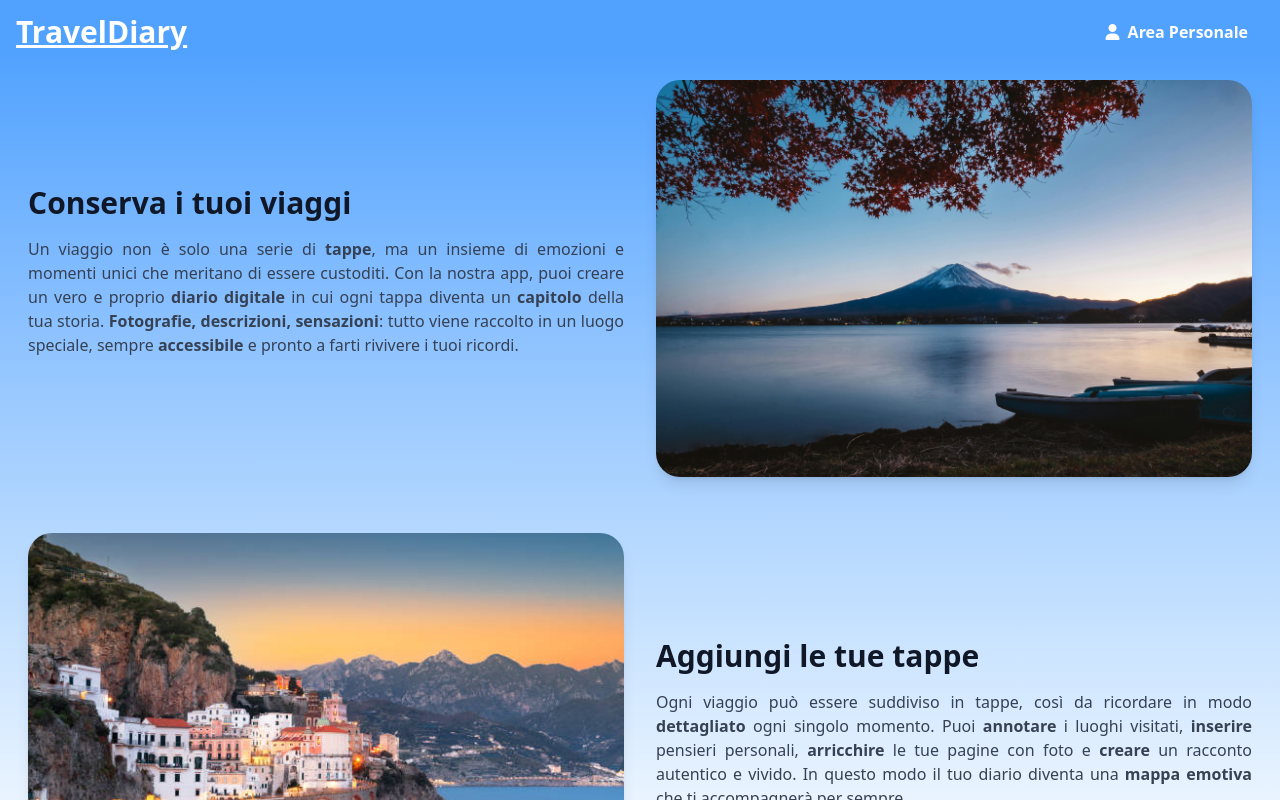
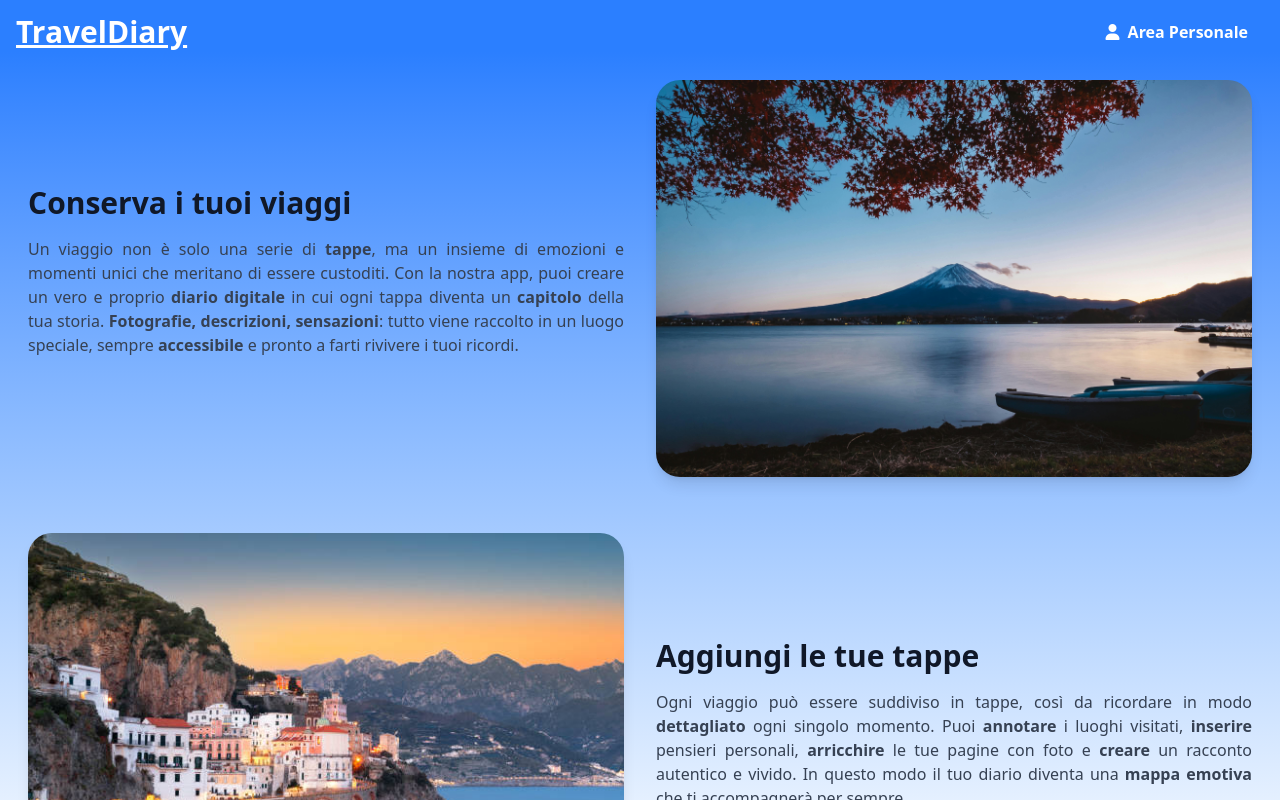
Before and after one commit to albertostizzoli/fastapi-react-travelapp, a React (Vite) app in the folder frontend/: page / in a window 1280 px wide. Built offline with nearby package versions, Linux system fonts and the light colour scheme.

Commit message:
change color

```diff
--- a/frontend/src/components/Header.jsx
+++ b/frontend/src/components/Header.jsx
@@ -53,7 +53,7 @@ function Header() {
   return (
     <nav
       className={`hidden sm:flex pt-3 pe-4 ps-4 gap-4 justify-between items-center
-        ${isHome ? "bg-blue-400 text-white" : "bg-transparent text-white"}`}>
+        ${isHome ? "bg-blue-500 text-white" : "bg-transparent text-white"}`}>
       <h1 className="font-bold text-3xl underline">TravelDiary</h1>
       <div className="flex gap-6">
         {isHome && (
--- a/frontend/src/components/Modals/LoginModal.jsx
+++ b/frontend/src/components/Modals/LoginModal.jsx
@@ -43,7 +43,7 @@ function LoginModal({ isOpen, onClose, selectedInterests, toggleInterest }) {
                                                 key={experience}
                                                 onClick={() => toggleInterest(experience)}
                                                 className={`font-semibold flex items-center justify-center text-center gap-2 px-3 py-2 rounded-full cursor-pointer text-sm transition-all border border-white/30 hover:scale-105 ${selectedInterests.includes(experience)
-                                                    ? "bg-gradient-to-r from-orange-400 to-pink-400 text-black shadow-lg"
+                                                    ? "bg-gradient-to-r from-orange-400 to-rose-400 text-black shadow-lg"
                                                     : "bg-white/20 text-white hover:bg-white/30 shadow-md"
                                                     }`}
                                             >
--- a/frontend/src/components/Sidebar.jsx
+++ b/frontend/src/components/Sidebar.jsx
@@ -61,7 +61,7 @@ function Sidebar() {
     <div className="sm:hidden">
       {/* Navbar mobile */}
       <nav
-        className={`p-4 flex justify-between items-center ${isHome ? "bg-blue-400 text-white" : "bg-transparent text-white"
+        className={`p-4 flex justify-between items-center ${isHome ? "bg-blue-500 text-white" : "bg-transparent text-white"
           }`}>
         <button
           onClick={toggleSidebar}
--- a/frontend/src/index.css
+++ b/frontend/src/index.css
@@ -46,10 +46,10 @@
 }
 
 .scrollbar-home::-webkit-scrollbar-track {
-  background: linear-gradient(180deg, rgb(96, 165, 250),white, rgba(255, 140, 29, 0.8));
+  background: linear-gradient(180deg, rgb(59, 130, 246),white, rgba(249, 115, 22, 0.8));
 }
 
 .scrollbar-home::-webkit-scrollbar-thumb {
-  background: linear-gradient(180deg, rgb(81, 162, 255),white, rgba(255, 140, 29, 0.8));
+  background: linear-gradient(180deg, rgb(59, 130, 246),white, rgba(249, 115, 22, 0.8));
   border-radius: 20px;
 }
--- a/frontend/src/pages/ChatAI.jsx
+++ b/frontend/src/pages/ChatAI.jsx
@@ -40,7 +40,7 @@ function ChatAI() {
                     <div key={i} className={`flex ${m.role === "user" ? "justify-end" : "justify-start"}`}>
                         <div
                             className={`px-5 py-3 rounded-2xl shadow-sm transition-all duration-300 max-w-[75%] ${m.role === "user"
-                                ? "bg-gradient-to-r from-blue-600 to-blue-400 text-white rounded-br-none"
+                                ? "bg-gradient-to-r from-blue-500 to-cyan-500 hover:from-blue-400 hover:to-cyan-400 text-white rounded-br-none"
                                 : "bg-white/80 text-gray-900 backdrop-blur-md border border-gray-200 rounded-bl-none"
                                 }`}>
                             {m.text}
@@ -60,7 +60,7 @@ function ChatAI() {
                 />
                 <button
                     onClick={sendMessage}
-                    className="bg-gradient-to-r from-blue-500 to-blue-600 hover:from-blue-600 hover:to-blue-700 text-white px-5 py-3 rounded-full font-medium shadow-lg transition-transform transform hover:scale-105">
+                    className="bg-gradient-to-r from-blue-500 to-cyan-500 hover:from-blue-400 hover:to-cyan-400 text-white px-5 py-3 rounded-full font-medium shadow-lg transition-transform transform hover:scale-105">
                     Invia
                 </button>
             </div>
--- a/frontend/src/pages/HomePage.jsx
+++ b/frontend/src/pages/HomePage.jsx
@@ -66,7 +66,7 @@ function HomePage() {
     };
 
     return (
-        <div className="bg-gradient-to-b from-blue-400 via-white to-orange-400 font-sans overflow-y-auto overflow-x-hidden scrollbar-home">
+        <div className="bg-gradient-to-b from-blue-500 via-white to-orange-500 font-sans overflow-y-auto overflow-x-hidden scrollbar-home">
             {/* Section 1 */}
             <section className="grid grid-cols-1 md:grid-cols-2 gap-8 p-7 items-center">
                 <div>
--- a/frontend/src/pages/LoginRegisterPage.jsx
+++ b/frontend/src/pages/LoginRegisterPage.jsx
@@ -139,36 +139,43 @@ function LoginRegisterPage() {
         className="
         flex-1 flex flex-col items-center justify-center
         bg-[url('/images/amalfi.jpg')] bg-cover bg-center
-        md:bg-gradient-to-b md:from-blue-400 md:via-white md:to-orange-400">
+        md:bg-gradient-to-b md:from-blue-500 md:via-white md:to-orange-500">
 
         {/* Contenitore logo */}
-        <div className="flex flex-col items-center mb-6">
+        <div className="flex flex-col items-center">
           <img
             src="/images/logo.png"
             alt="Logo TravelDiary"
-            className="w-40 h-40 object-contain drop-shadow-[0_0_20px_rgba(255,255,255,0.5)]"
+            className="w-55 h-55 object-contain drop-shadow-[0_0_20px_rgba(255,255,255,0.5)]"
           />
         </div>
 
         {/* Toggle Login/Registrati */}
-        <div className="relative flex mb-6 bg-white/20 backdrop-blur-lg border border-white/30 p-1 rounded-full w-64 shadow-md">
+        <div className="relative flex mb-6 bg-white/20 backdrop-blur-lg border border-white/30 p-1 rounded-full w-64 shadow-md transition-all duration-300 ease-in-out">
           <motion.div
             layout
             transition={{ type: "spring", stiffness: 300, damping: 30 }}
-            className={`absolute top-1 bottom-1 w-1/2 rounded-full bg-gradient-to-r from-orange-400 to-pink-400 shadow-md ${isLogin ? "left-1" : "right-1"}`}
+            className={`absolute top-1 bottom-1 w-1/2 rounded-full shadow-md ${isLogin
+                ? "bg-gradient-to-r from-orange-400 to-rose-500 left-1"
+                : "bg-gradient-to-r from-rose-500 to-orange-400 right-1"
+              }`}
           />
 
           <button
             onClick={() => setIsLogin(true)}
-            className={`cursor-pointer relative z-10 flex-1 text-center py-2 rounded-full font-semibold transition ${isLogin ? "text-gray-900" : "text-white"}`}>
+            className={`cursor-pointer relative z-10 flex-1 text-center py-2 rounded-full font-semibold transition ${isLogin ? "text-gray-900" : "text-white"
+              }`}>
             Login
           </button>
+
           <button
             onClick={() => setIsLogin(false)}
-            className={`cursor-pointer relative z-10 flex-1 text-center py-2 rounded-full font-semibold transition ${!isLogin ? "text-gray-900" : "text-white"}`}>
+            className={`cursor-pointer relative z-10 flex-1 text-center py-2 rounded-full font-semibold transition ${!isLogin ? "text-gray-900" : "text-white"
+              }`}>
             Registrati
           </button>
         </div>
+
 
         {/* Form di Login e di Registrazione */}
         <AnimatePresence mode="wait">
@@ -306,7 +313,7 @@ function LoginRegisterPage() {
                 <button
                   type="button"
                   onClick={() => setIsModalOpen(true)}
-                  className="flex-1 font-semibold px-4 py-2 flex items-center justify-center bg-gradient-to-r from-orange-500 to-pink-400 hover:from-orange-400 hover:to-pink-300 text-white rounded-full shadow-lg hover:scale-105 transition cursor-pointer">
+                  className="flex-1 font-semibold px-4 py-2 flex items-center justify-center bg-gradient-to-r from-orange-500 to-rose-400 hover:from-orange-400 hover:to-rose-300 text-white rounded-full shadow-lg hover:scale-105 transition cursor-pointer">
                   <i className="fa-solid fa-plane mr-2"></i> Esperienze
                 </button>
 
```
